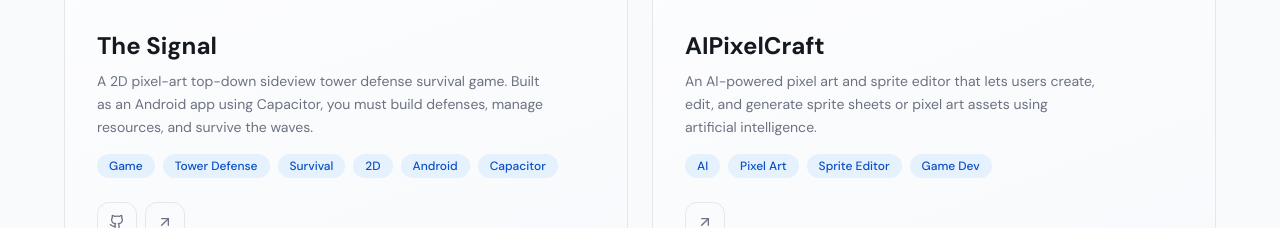
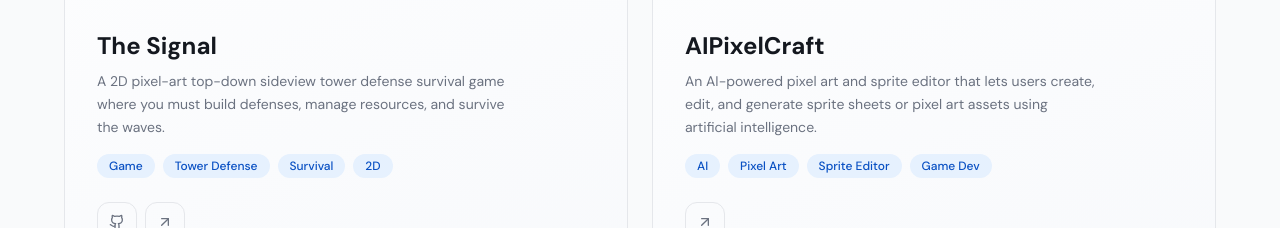
Before and after one commit to PancitGuisado/bryle-portfolio, a React (Vite) app: page /projects in a window 1280 px wide. Shown: the part 719-947 px from the top of the page. Built offline with nearby package versions, Linux system fonts and the light colour scheme; no server answers; the HTML template or start-up script is replaced by a standard one.

Commit message:
docs: update The Signal description and tags

```diff
--- a/src/data/projects.ts
+++ b/src/data/projects.ts
@@ -13,8 +13,8 @@
 export const projects: Project[] = [
   {
     title: "The Signal",
-    description: "A 2D pixel-art top-down sideview tower defense survival game. Built as an Android app using Capacitor, you must build defenses, manage resources, and survive the waves.",
-    tags: ["Game", "Tower Defense", "Survival", "2D", "Android", "Capacitor"],
+    description: "A 2D pixel-art top-down sideview tower defense survival game where you must build defenses, manage resources, and survive the waves.",
+    tags: ["Game", "Tower Defense", "Survival", "2D"],
     github: "https://github.com/PancitGuisado/TheSignal",
     link: "https://thesignalgame.vercel.app/",
     featured: true,
```
